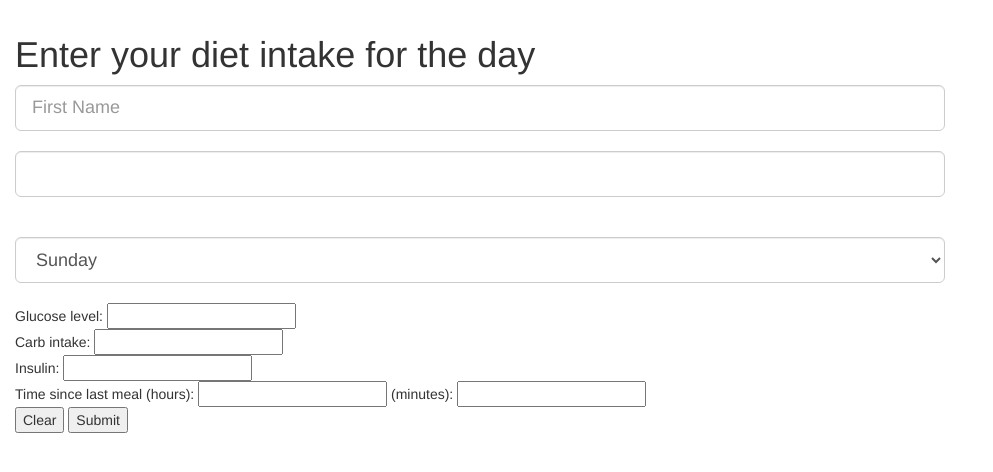
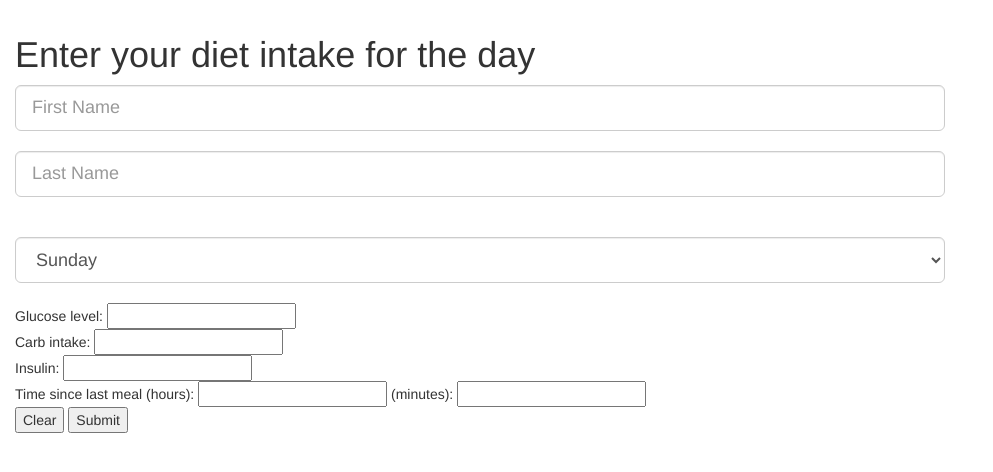
Before and after one commit to AdamVanScyoc/CUHackit, a Flask app: page / in a window 1280 px wide. Shown: the top 472 px of the page, without its empty margins (0-993 px from the left). Run offline with Flask 2, Linux system fonts and the light colour scheme; some libraries are stand-ins or nearby versions.

Commit message:
Misspelled placeholder

```diff
--- a/templates/index.html
+++ b/templates/index.html
@@ -17,8 +17,14 @@
 
   <h1> Enter your diet intake for the day </h1>
     <form action="{{url_for('addData') }}" id="dailyData" method="post">
-    <input class="form-control flipthis-highlight" id="example-text-input-horizontal-lg" type="text" name="firstName" placeholder="First Name"><br>
-       <input class="form-control flipthis-highlight" id="example-text-input-horizontal-lg" type="text" name="lastName" plcaeholder="Last Name">
+    <input class="form-control flipthis-highlight" id="example-text-input-horizontal-lg" type="text" name="firstName" placeholder="First Name">
+
+    <br>
+
+
+   <input class="form-control flipthis-highlight" id="example-text-input-horizontal-lg" type="text" name="lastName" placeholder="Last Name">
+
+
     <br>
     <br>
     <select class="form-control flipthis-highlight" name="Day" form="dailyData">
```
